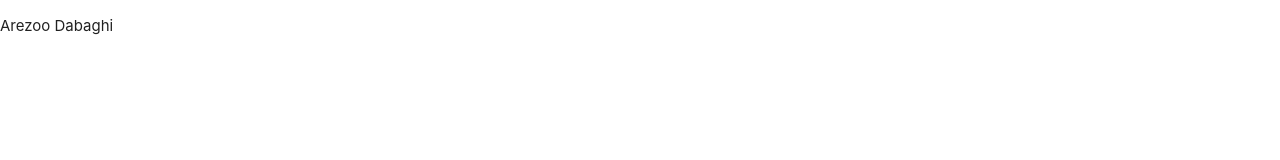
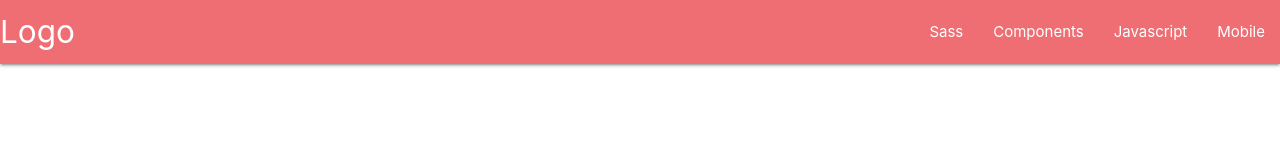
Before and after one commit to adabaghi/adabaghi, a plain HTML site: page index.html in a window 1280 px wide. Drawn offline with Linux system fonts and the light colour scheme; files whose address does not match are found by name.

Commit message:
section3

```diff
--- a/assets/JS/script.js
+++ b/assets/JS/script.js
@@ -0,0 +1,4 @@
+document.addEventListener('DOMContentLoaded', function() {
+    var elems = document.querySelectorAll('.sidenav');
+    var instances = M.Sidenav.init(elems, {});
+  });
--- a/index.html
+++ b/index.html
@@ -4,6 +4,7 @@
     <meta charset="UTF-8">
     <meta http-equiv="X-UA-Compatible" content="IE=edge">
     <meta name="viewport" content="width=device-width, initial-scale=1.0">
+    <link href="https://fonts.googleapis.com/icon?family=Material+Icons" rel="stylesheet">
     <title>Document</title>
 
     <!-- <link rel="stylesheet" href="https://cdnjs.cloudflare.com/ajax/libs/materialize/1.0.0/css/materialize.min.css"> -->
@@ -12,9 +13,29 @@
 
 </head>
 <body>
-    <p>
-        Arezoo Dabaghi
-    </p>
+
+    <nav>
+        <div class="nav-wrapper">
+          <a href="#!" class="brand-logo">Logo</a>
+          <a href="#" data-target="mobile-demo" class="sidenav-trigger"><i class="material-icons">menu</i></a>
+          <ul class="right hide-on-med-and-down">
+            <li><a href="sass.html">Sass</a></li>
+            <li><a href="badges.html">Components</a></li>
+            <li><a href="collapsible.html">Javascript</a></li>
+            <li><a href="mobile.html">Mobile</a></li>
+          </ul>
+        </div>
+      </nav>
+
+      <ul class="sidenav" id="mobile-demo">
+        <li><a href="sass.html">Sass</a></li>
+        <li><a href="badges.html">Components</a></li>
+        <li><a href="collapsible.html">Javascript</a></li>
+        <li><a href="mobile.html">Mobile</a></li>
+      </ul>
+
+
+
     <!-- <script src="https://cdnjs.cloudflare.com/ajax/libs/materialize/1.0.0/js/materialize.min.js"></script> -->
     <script src="D:\Front\Section 1\Expremints\tamrin1\assets\materialize\js\materialize.js"></script>
     <script src="D:\Front\Section 1\Expremints\tamrin1\assets\js\script.js"></script>
```
